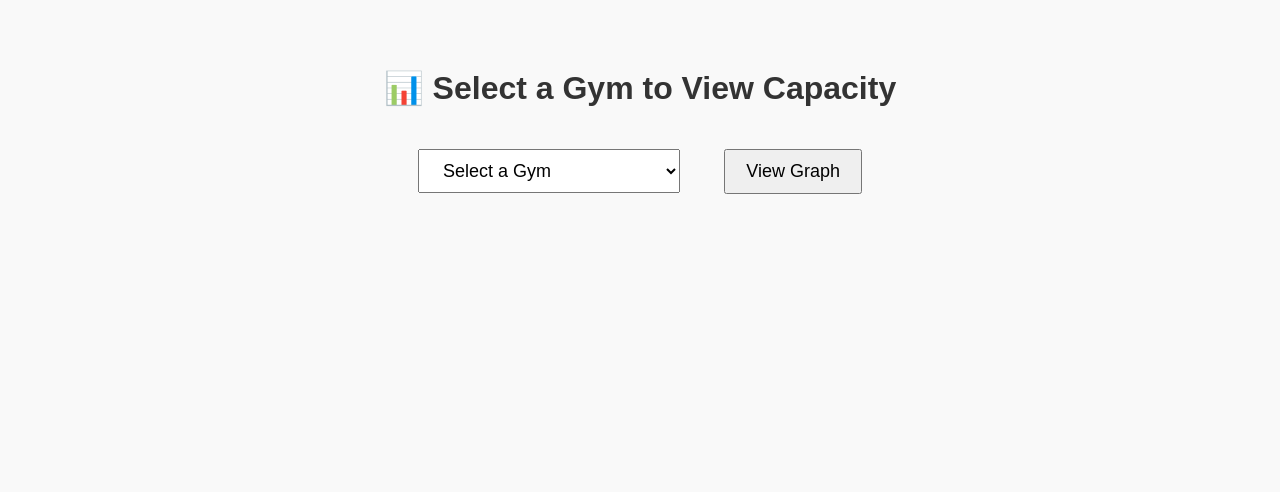
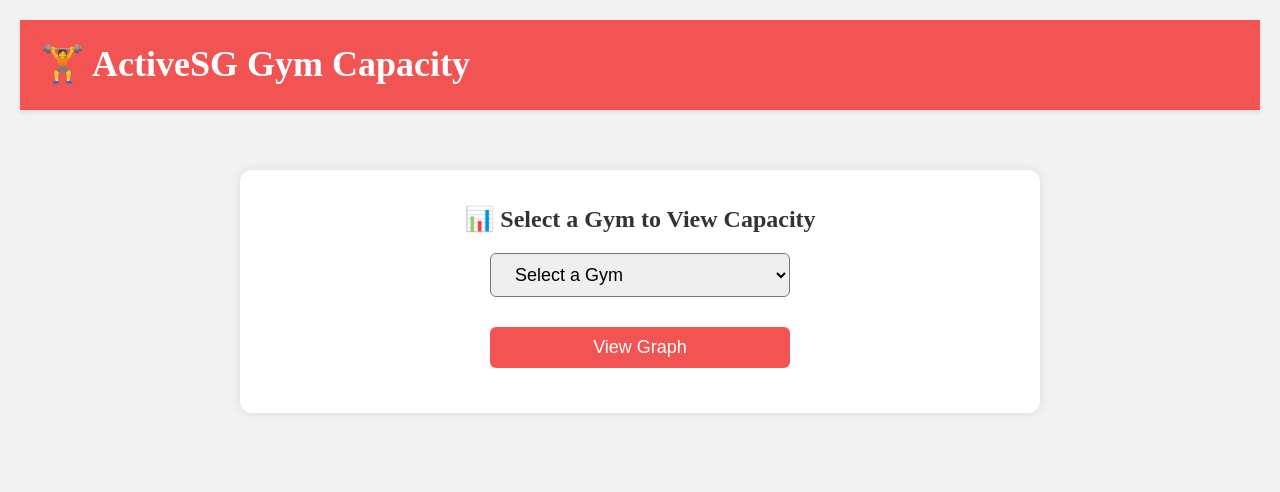
Before and after one commit to dillonchong01/ActiveSG-Gym-Capacity, a Flask app: page / in a window 1280 px wide. Shown: the top 492 px of the page. Run offline with Flask 3, Linux system fonts and the light colour scheme.

Commit message:
Adding styles to webpage

```diff
--- /dev/null
+++ b/static/css/styles.css
@@ -0,0 +1,124 @@
+/* General Reset */
+* {
+    margin: 0;
+    padding: 0;
+    box-sizing: border-box;
+}
+
+/* Body Styling */
+body {
+    font-family: 'Times New Roman', Times, serif;
+    background-color: #f2f2f2;
+    color: #333;
+    line-height: 1.6;
+    padding: 20px;
+}
+
+/* Header Styling */
+h1 {
+    text-align: center;
+    margin-bottom: 20px;
+    color: #f25353;
+}
+
+/* Graphs Container */
+.graphs-container {
+    display: flex;
+    justify-content: center;
+    gap: 20px;
+    flex-wrap: wrap;
+}
+
+/* Individual Graph Container */
+.graph {
+    background-color: #fff;
+    border: 1px solid #ddd;
+    border-radius: 8px;
+    box-shadow: 0 2px 4px rgba(0,0,0,0.1);
+    overflow: hidden;
+    width: 45%;
+    min-width: 300px;
+}
+
+.graph h2 {
+    background-color: #f25353;
+    color: #fff;
+    padding: 10px;
+    text-align: center;
+}
+
+.graph img {
+    display: block;
+    width: 100%;
+    height: auto;
+}
+
+/* Responsive Design */
+@media (max-width: 768px) {
+    .graph {
+        width: 100%;
+    }
+}
+
+/* Form Layout */
+.selector-container {
+    background-color: #fff;
+    max-width: 800px;
+    margin: 60px auto;
+    padding: 30px;
+    border-radius: 12px;
+    box-shadow: 0 0 10px rgba(0,0,0,0.1);
+    text-align: center;
+}
+
+.selector-container h1 {
+    color: #f25353;
+    margin-bottom: 30px;
+}
+
+/* Shared Button Styles */
+select,
+button,
+a.button {
+    font-size: 18px;
+    padding: 10px 20px;
+    margin: 15px 0;
+    width: 80%;
+    max-width: 300px;
+    border-radius: 6px;
+}
+
+button,
+a.button {
+    background-color: #f25353;
+    color: white;
+    border: none;
+    cursor: pointer;
+    text-align: center;
+    text-decoration: none;
+    transition: background-color 0.2s ease;
+}
+
+button:hover,
+a.button:hover {
+    background-color: #e14444;
+}
+
+/* Back button layout */
+.back-button-container {
+    text-align: center;
+    margin-top: 40px;
+}
+
+.top-banner {
+    background-color: #f25353;
+    color: white;
+    padding: 16px 0;
+    padding-left: 20px;
+    font-family: 'Times New Roman', Times, serif;
+    font-size: 36px;
+    font-weight: bold;
+    text-align: left;
+    margin-bottom: 40px;
+    box-shadow: 0 2px 4px rgba(0,0,0,0.1);
+}
--- /dev/null
+++ b/templates/base.html
@@ -0,0 +1,16 @@
+<!DOCTYPE html>
+<html lang="en">
+<head>
+    <meta charset="UTF-8">
+    <title>{% block title %}ActiveSG Gym Capacity{% endblock %}</title>
+    <link rel="stylesheet" href="{{ url_for('static', filename='css/styles.css') }}">
+</head>
+<body>
+    <div class="top-banner">
+        🏋️ ActiveSG Gym Capacity
+    </div>
+
+    {% block content %}
+    {% endblock %}
+</body>
+</html>
--- a/templates/homepage.html
+++ b/templates/homepage.html
@@ -1,27 +1,10 @@
-<!DOCTYPE html>
-<html>
-<head>
-    <meta charset="UTF-8">
-    <title>Select a Gym</title>
-    <style>
-        body {
-            font-family: Arial, sans-serif;
-            padding: 40px;
-            background-color: #f9f9f9;
-            text-align: center;
-        }
-        h1 {
-            color: #333;
-        }
-        select, button {
-            font-size: 18px;
-            padding: 10px 20px;
-            margin: 20px;
-        }
-    </style>
-</head>
-<body>
-    <h1>📊 Select a Gym to View Capacity</h1>
+{% extends "base.html" %}
+
+{% block title %}Select a Gym{% endblock %}
+
+{% block content %}
+<div class="selector-container">
+    <h2>📊 Select a Gym to View Capacity</h2>
     <form action="{{ url_for('select_gym') }}" method="post">
         <select name="gym" required>
             <option value="" disabled selected>Select a Gym</option>
@@ -29,7 +12,8 @@
                 <option value="{{ gym }}">{{ gym.replace('_', ' ') }}</option>
             {% endfor %}
         </select>
+        <br>
         <button type="submit">View Graph</button>
     </form>
-</body>
-</html>
+</div>
+{% endblock %}
```
Also changed, not shown: templates/gym_page.html (+12 -58 lines).
